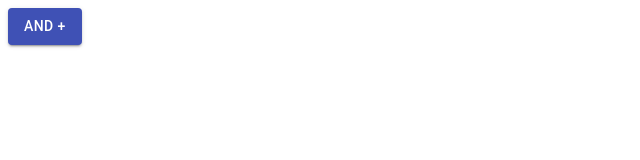
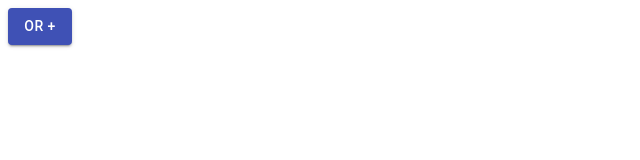
Before and after one commit to mayaleng/app, a React (Create React App) app: page / in a window 1280 px wide. Shown: the top 160 px of the page, without its empty margins (0-640 px from the left). Built offline with nearby package versions, Linux system fonts and the light colour scheme.

Commit message:
feat: add OR component for conditionals

```diff
--- a/src/App.jsx
+++ b/src/App.jsx
@@ -1,5 +1,5 @@
 import React from 'react';
-import IfAnd from './components/IfAnd';
+import IfOr from './components/IfOr';
 
 const words = [
   {
@@ -19,7 +19,7 @@ const words = [
 ];
 
 const App = () => (
-  <IfAnd words={words} />
+  <IfOr words={words} />
 );
 
 export default App;
--- /dev/null
+++ b/src/components/IfOr/index.jsx
@@ -0,0 +1,28 @@
+import React from 'react';
+import PropTypes from 'prop-types';
+import { Button, Grid } from '@material-ui/core';
+import IfAnd from '../IfAnd';
+
+const IfOr = ({ words = [] }) => {
+  const [operands, setOperands] = React.useState([]);
+  return (
+    <Grid container>
+      {operands.map((operand, index) => {
+        const key = `or${index}`;
+        return <IfAnd words={words} key={key} />;
+      })}
+
+      <Grid container>
+        <Button variant="contained" color="primary" onClick={() => { setOperands([...operands, 1]); }}>
+          OR +
+        </Button>
+      </Grid>
+    </Grid>
+  );
+};
+
+IfOr.propTypes = {
+  words: PropTypes.arrayOf(PropTypes.shape).isRequired,
+};
+
+export default IfOr;
```
